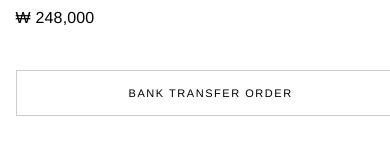
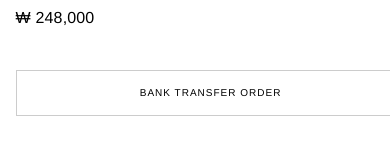
Before and after one commit to xatom-space/xatom, a Next.js app: page /products/verume in a window 390 px wide. Shown: the part 1073-1239 px from the top of the page. Built offline with nearby package versions, Linux system fonts and the light colour scheme.

Commit message:
Optimize mobile product layout

```diff
--- a/app/products/verume/page.tsx
+++ b/app/products/verume/page.tsx
@@ -392,8 +392,8 @@ export default function VerumeProductPage() {
       <section className="section-shell py-12 md:py-24">
         <p className="text-[10px] uppercase tracking-[0.35em] text-black/60">Product</p>
 
-        <div className="mt-8 grid gap-12 md:grid-cols-2 md:items-start">
-          <div className="relative left-1/2 w-screen -translate-x-1/2 md:static md:w-full md:translate-x-0">
+        <div className="mt-8 grid min-w-0 gap-12 md:grid-cols-2 md:items-start">
+          <div className="relative left-1/2 w-screen -translate-x-1/2 justify-self-center md:static md:w-full md:translate-x-0">
             <div className="relative aspect-[4/5] w-full overflow-hidden bg-black/[0.03]">
               <Image
                 src="/p6-1.jpg"
@@ -401,12 +401,12 @@ export default function VerumeProductPage() {
                 fill
                 priority
                 sizes="(min-width: 768px) 50vw, 100vw"
-                className="object-contain"
+                className="object-contain object-center"
               />
             </div>
           </div>
 
-          <div>
+          <div className="min-w-0 w-full">
             <h1 className="text-xl font-semibold tracking-[0.06em] text-black md:text-2xl">
               verumé
             </h1>
@@ -464,7 +464,7 @@ export default function VerumeProductPage() {
                     setBankOrderStatus('');
                     setBankOrderComplete(false);
                   }}
-                  className="block w-full border border-black/20 px-4 py-3 text-center text-[11px] uppercase tracking-[0.14em] text-black transition hover:bg-black hover:text-white md:px-8 md:text-xs md:tracking-[0.2em]"
+                  className="block w-full max-w-full border border-black/20 px-3 py-3 text-center text-[10px] uppercase tracking-[0.1em] text-black transition hover:bg-black hover:text-white md:px-8 md:text-xs md:tracking-[0.2em]"
                 >
                   Bank Transfer Order
                 </button>
```
